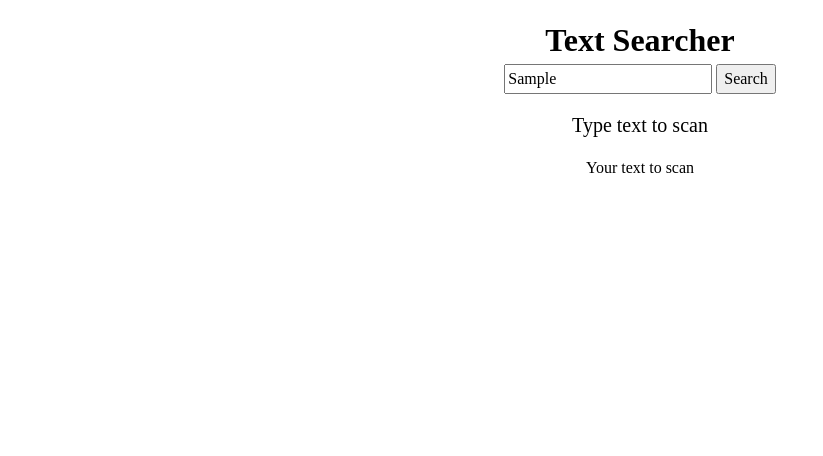
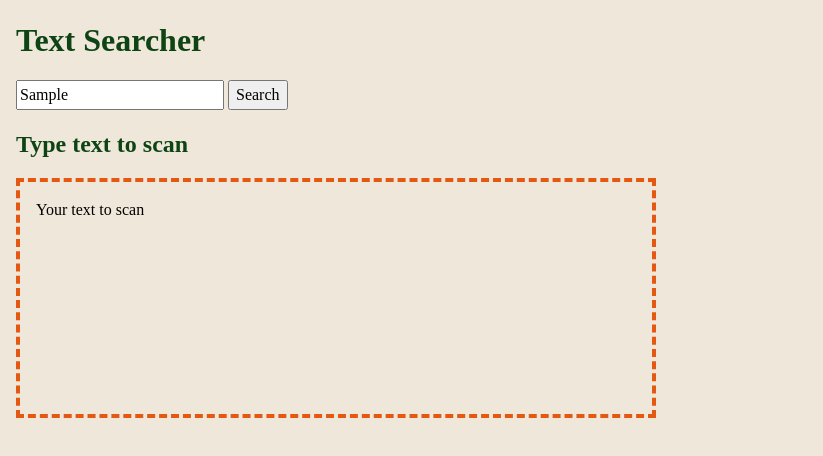
Before and after one commit to pawel975/text-searcher, a website built with webpack: page public/index.html in a window 1280 px wide. Both pictures are taken after typing "Sample" into the empty fields and a click on the button "Search". Shown: the whole page, without its empty margins (0-823 px from the left). Built offline with nearby package versions, Linux system fonts and the light colour scheme.

Commit message:
scan text field styling

```diff
--- a/src/app.ts
+++ b/src/app.ts
@@ -6,11 +6,11 @@ const {searchForm, searchedText, textToScanContainer} = domElements;
 
 searchForm.addEventListener("submit", (e) => {
     e.preventDefault();
-    search();
+    searchForPhrase();
 })
 
-function search() {
-    cleanUpScanField();
+function searchForPhrase() {
+    resetHighlights();
     let searched = searchedText.value.trim();
     if (searched !== "") {
         let text = textToScanContainer.innerHTML;
@@ -20,11 +20,11 @@ function search() {
     }
 }
 
-// Cleans up all previous text modifications
-function cleanUpScanField() {
+// Cleans up all highlights from text
+function resetHighlights() {
     let text = textToScanContainer.innerHTML;
-    let startTag = new RegExp(`<mark class="highlighted-text">`,"g");
-    let newText = text.replace(startTag, "");
-    textToScanContainer.innerHTML = newText;
+    let highlightTag = new RegExp(`<mark class="highlighted-text">`,"g");
+    let scannedText = text.replace(highlightTag, "");
+    textToScanContainer.innerHTML = scannedText;
 
 }
--- a/src/styles.css
+++ b/src/styles.css
@@ -1,3 +1,11 @@
+:root {
+  --clr-text-light: #2da63c;
+  --clr-text-dark: #0e4414;
+  --bg-light: #efe7da;
+  --scroll-track: #e7c7b7;
+  --scroll-thumb: #E55812;
+  --scroll-hover: #a8420e;
+}
 
 /*************/
 /* CSS Reset */
@@ -78,36 +86,82 @@ select {
   }
 }
 
-/*************/
-/* CSS Reset */
-/*************/
+/*******************/
+/* Custom scroller */
+/******************/
+
+/* width */
+::-webkit-scrollbar {
+  width: 0.5rem;
+}
+
+/* Track */
+::-webkit-scrollbar-track {
+  background: var(--scroll-track);
+}
+
+/* Handle */
+::-webkit-scrollbar-thumb {
+  background: var(--scroll-thumb);
+}
+
+/* Handle on hover */
+::-webkit-scrollbar-thumb:hover {
+  background: var(--scroll-hover);
+}
+
+/***************/
+/* App styling */
+/***************/
 
 body {
+  background-color: var(--bg-light);
   padding: 1rem;
   display: flex;
   flex-direction: column;
-  align-items: center;
+  gap: 1rem;
 }
 
-.app__header  {
-  margin-inline: auto;
-  color: "blue";
+.app-header  {
+  color: var(--clr-text-dark);
 }
 
 label[for=text-to-scan] {
-  font-size: 1.25rem;
+  font-size: 1.5rem;
+  color: var(--clr-text-dark);
+  font-weight: 600;
 }
 
 main {
   gap: 1rem;
   display: flex;
   flex-direction: column;
-  align-items: center;
+  align-items: flex-start;
   margin-inline: auto;
   width: 100%;
   height: 100%;
 }
 
+.text-to-scan {
+  outline: none;
+  padding: 1rem;
+  width: 40rem;
+  height: 15rem;
+  overflow-y: scroll;
+  border: 0.3rem dashed #E55812;
+}
+
+@keyframes scanFieldFocus {
+  0% {border: 0.3rem dashed #E55812}
+  50% {border: 0.3rem dashed #4281A4}
+  100% {border: 0.3rem dashed #E55812}
+}
+
+.text-to-scan:focus {
+  animation: 1s scanFieldFocus infinite;
+  transition: 1s;
+}
+
 .highlighted-text {
-  background-color: darkcyan;
+  background-color: yellowgreen;
 }
```
